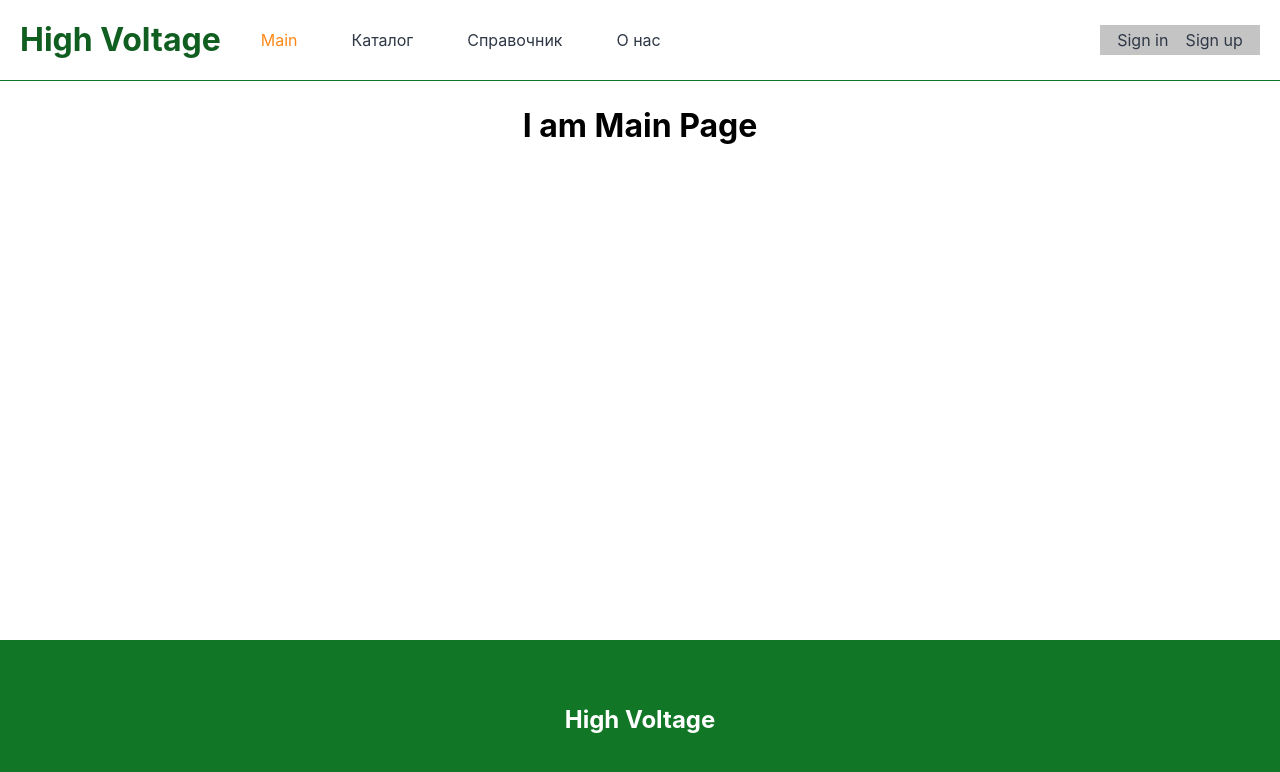
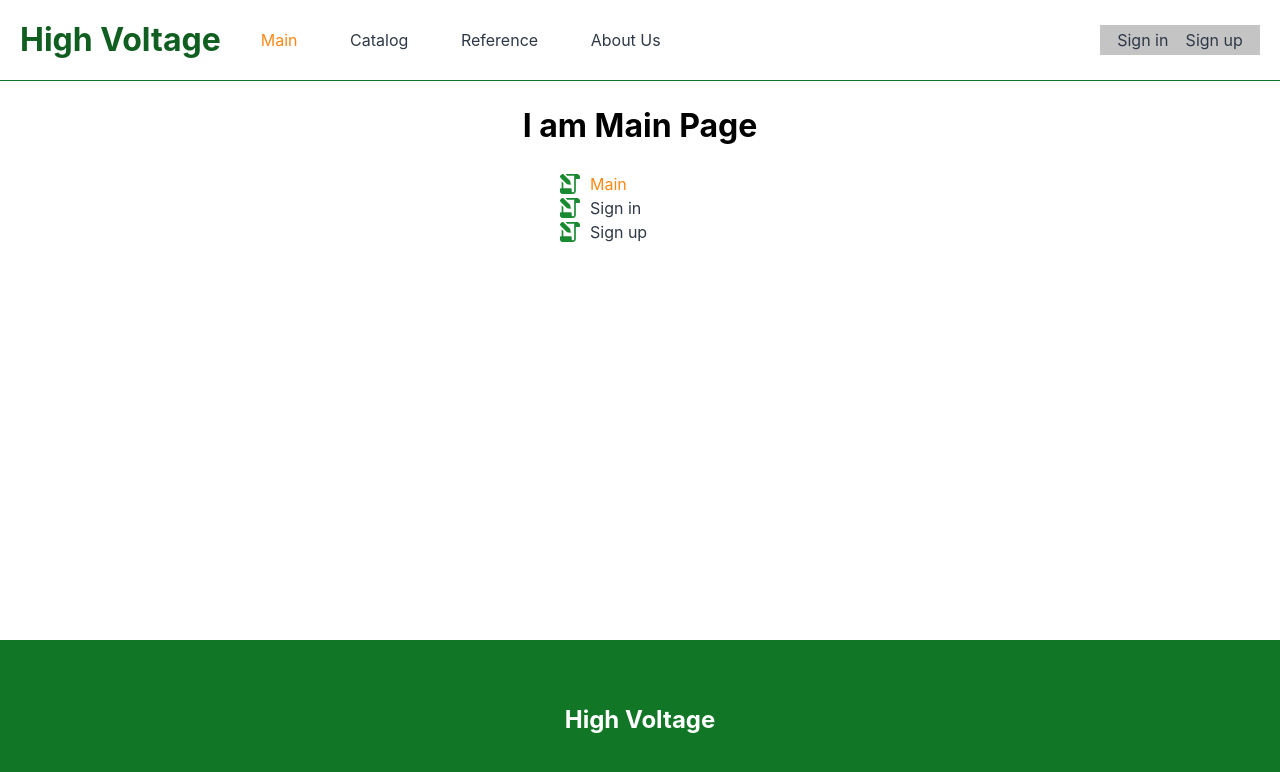
Before and after one commit to R11VEN/eCommerce-Application, a React (Vite) app: page / in a window 1280 px wide. Shown: the top 772 px of the page. Built offline with nearby package versions, Linux system fonts and the light colour scheme.

Commit message:
feat: add side menu, main page links

```diff
--- a/src/layout/header.tsx
+++ b/src/layout/header.tsx
@@ -12,6 +12,8 @@ const Header = ({ titlePage }: { titlePage: string }) => {
     <header className="header">
       <div className="header-container">
         <h1 className="logo">{titlePage}</h1>
+        <input id="burger-checkbox" type="checkbox"></input>
+        <label htmlFor="burger-checkbox" className="burger"></label>
         <nav className="nav">
           <ul className="nav-list">
             <li className="nav-list_item">
@@ -22,13 +24,13 @@ const Header = ({ titlePage }: { titlePage: string }) => {
               ))}
             </li>
             <li className="nav-list_item">
-              <a href="#">Каталог</a>
+              <a href="#">Catalog</a>
             </li>
             <li className="nav-list_item">
-              <a href="#">Справочник</a>
+              <a href="#">Reference</a>
             </li>
             <li className="nav-list_item">
-              <a href="#">О нас</a>
+              <a href="#">About Us</a>
             </li>
           </ul>
         </nav>
--- a/src/pages/main-page.tsx
+++ b/src/pages/main-page.tsx
@@ -1,16 +1,38 @@
 import { useEffect } from 'react';
 import { JSX } from 'react/jsx-runtime';
+import { NavLink } from 'react-router-dom';
 
 import { PageProps } from '../interfaces/page.interface.ts';
 
 const MainPage = ({ showName }: PageProps): JSX.Element => {
+  const showClassName = ({ isActive }: { isActive: boolean }): string => {
+    return isActive ? 'header-link active' : 'header-link';
+  };
   useEffect(() => {
     showName && showName('High Voltage');
-  }, []);
+  }, [showName]);
   return (
     <main className="main">
       <div className="main-container">
         <h1>I am Main Page</h1>
+        <div className="main-link-container">
+          <div className="main-link-img" />
+          <NavLink key={'a'} to={'/'} className={showClassName} end>
+            {'Main'}
+          </NavLink>
+        </div>
+        <div className="main-link-container">
+          <div className="main-link-img" />
+          <NavLink key={'b'} to={'/auth'} className={showClassName} end>
+            {'Sign in'}
+          </NavLink>
+        </div>
+        <div className="main-link-container">
+          <div className="main-link-img" />
+          <NavLink key={'c'} to={'/reg'} className={showClassName} end>
+            {'Sign up'}
+          </NavLink>
+        </div>
       </div>
     </main>
   );
```
